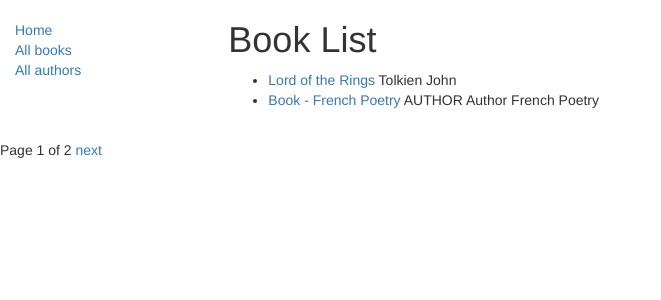
After one commit to oxygen-js/django_library, a Django app: page /catalog/books/ in a window 1280 px wide. The commit adds this page. Shown: the top 300 px of the page, without its empty margins (0-661 px from the left). Run offline with Django 4.2, Linux system fonts and the light colour scheme; data comes from the database, SQL or seed files in the repository; both versions use the stored data as it was after the commit; some libraries are stand-ins or nearby versions.

Commit message:
Finish step - 6

```diff
--- a/catalog/models.py
+++ b/catalog/models.py
@@ -22,7 +22,7 @@ class Book(models.Model):
     def __str__(self):
         return self.title
 
-    def get_absolute(self):
+    def get_absolute_url(self):
         return reverse('book-detail', args=[str(self.id)])
 
     def display_genre(self):
--- a/catalog/templates/base_generic.html
+++ b/catalog/templates/base_generic.html
@@ -22,10 +22,10 @@
                         <a href="{% url 'index' %}">Home</a>
                     </li>
                     <li>
-                        <a href="">All books</a>
+                        <a href="{% url 'books' %}">All books</a>
                     </li>
                     <li>
-                        <a href="">All authors</a>
+                        <a href="{% url 'authors' %}">All authors</a>
                     </li>
                 </ul>
                 {% endblock %}
@@ -35,5 +35,24 @@
             </div>
         </div>
     </div>
+    {% block pagination %}
+    {% if is_paginated %}
+    <div class="pagination">
+        <span class="page-links">
+            {% if page_obj.has_previous %}
+                <a href="{{ request.path }}?page={{ page_obj.previous_page_number }}">previous</a>
+            {% endif %}
+        </span>
+        <span class="page-current">
+            Page {{ page_obj.number }} of {{ page_obj.paginator.num_pages }}
+        </span>
+        {% if page_obj.has_next %}
+            <a href="{{ request.path }}?page={{ page_obj.next_page_number }}">
+                next
+            </a>
+        {% endif %}
+    </div>
+    {% endif %}
+{% endblock %}
 </body>
 </html>
--- /dev/null
+++ b/catalog/templates/catalog/book_list.html
@@ -0,0 +1,21 @@
+{% extends 'base_generic.html' %}
+
+{% block content %}
+    <h1>Book List</h1>
+
+    {% if book_list %}
+        <ul>
+            {% for book in book_list %}
+                <li>
+                    <a href="{{ book.get_absolute_url }}">
+                        {{ book.title }}
+                    </a>
+                    {{ book.author }}
+                </li>
+            {% endfor %}
+        </ul>
+    {% else %}
+        <p>There are no books in the library.</p>
+    {% endif %}
+
+{%endblock%}
--- a/catalog/urls.py
+++ b/catalog/urls.py
@@ -1,6 +1,12 @@
-from django.urls import path
 from . import views
+from django.urls import re_path
 
 urlpatterns = [
-    path('', views.index, name='index')
+    re_path(r'^$', views.index, name='index'),
+    re_path(r'^books/$', views.BookListView.as_view(), name='books'),
+    re_path(r'^book/(?P<pk>\d+)$', views.BookDetailViews.as_view(), name='book-detail'),
+    re_path(r'^authors/$', views.AuthorListView.as_view(), name='authors'),
+    re_path(r'^author/(?P<pk>\d+)$', views.AuthorDetailView.as_view(), name='author-detail'),
 ]
+
+# Примечание: В качестве дополнительного задания, рассмотрите возможность того, как вы могли бы закодировать url на список всех книг, вышедших в определённый год, месяц, день и какое РВ (паттерн) должно соответствовать этому.
--- a/catalog/views.py
+++ b/catalog/views.py
@@ -1,14 +1,17 @@
 from django.shortcuts import render
+from django.views import generic
 from .models import Book, BookInstance, Author, Genre
 
 
 def index(request):
     num_books = Book.objects.all().count()
     num_instances = BookInstance.objects.all().count()
-    num_instances_available = BookInstance.objects.filter(status__exact='a').count()
+    num_instances_available = BookInstance.objects.filter(
+        status__exact='a').count()
     num_authors = Author.objects.count()
     num_genre = Genre.objects.all().count()
-    num_rings_title_book = Book.objects.filter(title__icontains="rings").count()
+    num_rings_title_book = Book.objects.filter(
+        title__icontains="rings").count()
 
     return render(
         request,
@@ -22,3 +25,43 @@ def index(request):
             'num_rings_title_book': num_rings_title_book,
         }
     )
+
+
+class BookListView(generic.ListView):
+    model = Book  # ваше собственное имя переменной контекста в шаблоне
+    paginate_by = 2
+    '''# context_object_name = "book_list"
+    # template_name = 'books/book_list.html'
+    # queryset = Book.objects.filter(title__icontains='war')[:5] Получение 5 книг, содержащих слово 'war' в заголовке
+
+    # def get_context_data(self):
+    #     context = super(BookListView, self).get_context_data(**kwargs)
+    #     context['some_data'] = 'This is just some data'
+    #     return context
+
+    # def get_queryset(self):
+    #     return Book.objects.filter(title__icontains='war')[:5]'''
+
+
+class BookDetailViews(generic.DetailView):
+    model = Book
+    '''# def book_detail_view(request, pk):
+    #     try:
+    #         book_id = Book.objects.get(pk=pk)
+    #     except Book.DoesNotExist:
+    #         raise Http404("Book does not exist")
+
+    #     return render(
+    #         request,
+    #         "catalog/book_detail.html",
+    #         context={'book': book_id}
+    #     )'''
+
+
+class AuthorListView(generic.ListView):
+    model = Author
+    paginate_by = 2
+
+
+class AuthorDetailView(generic.DetailView):
+    model = Author
```
Also changed, not shown: catalog/templates/catalog/author_detail.html (added, +18 -0 lines), catalog/templates/catalog/author_list.html (added, +18 -0 lines), catalog/templates/catalog/book_detail.html (added, +42 -0 lines), db.sqlite3.
